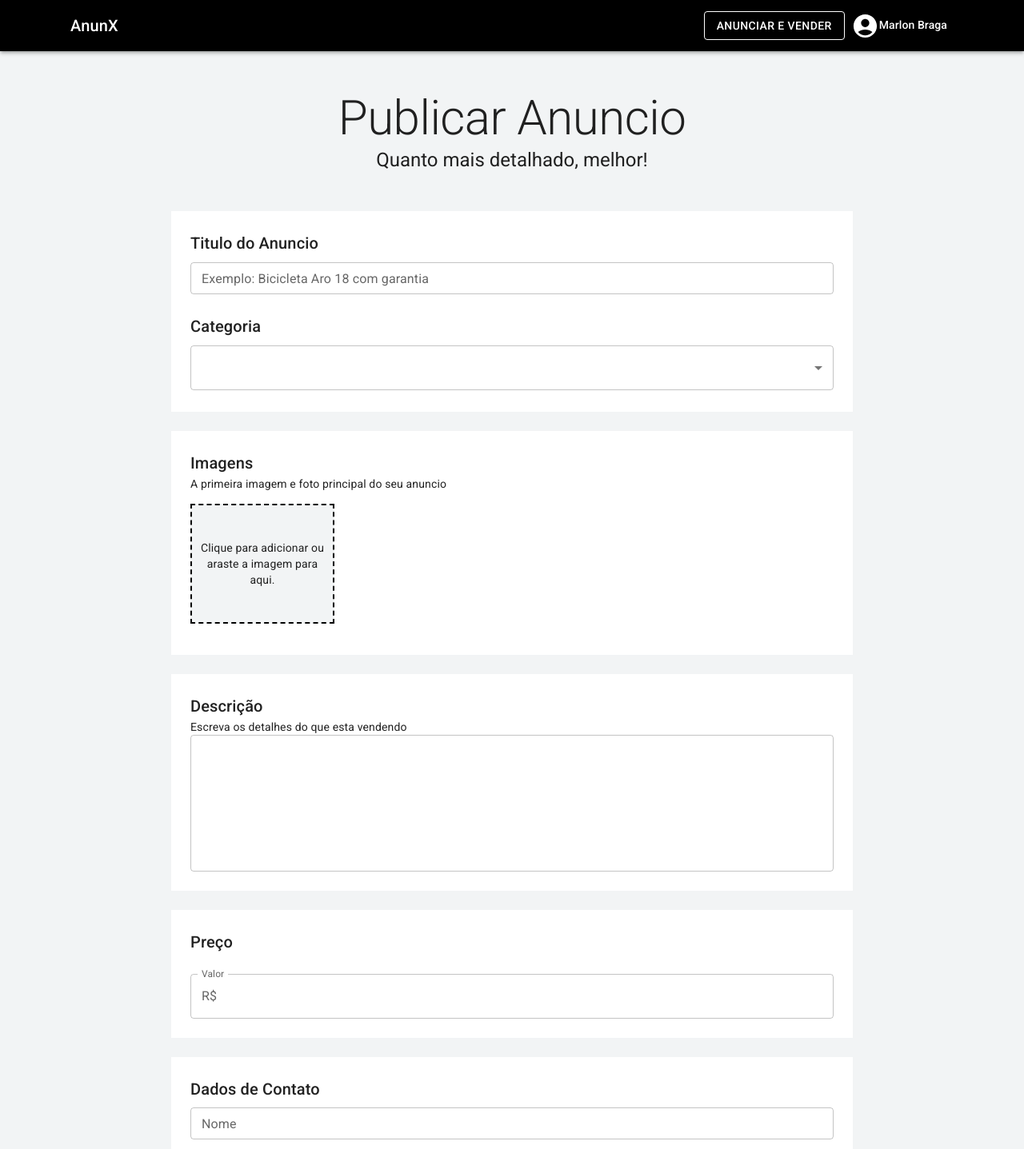
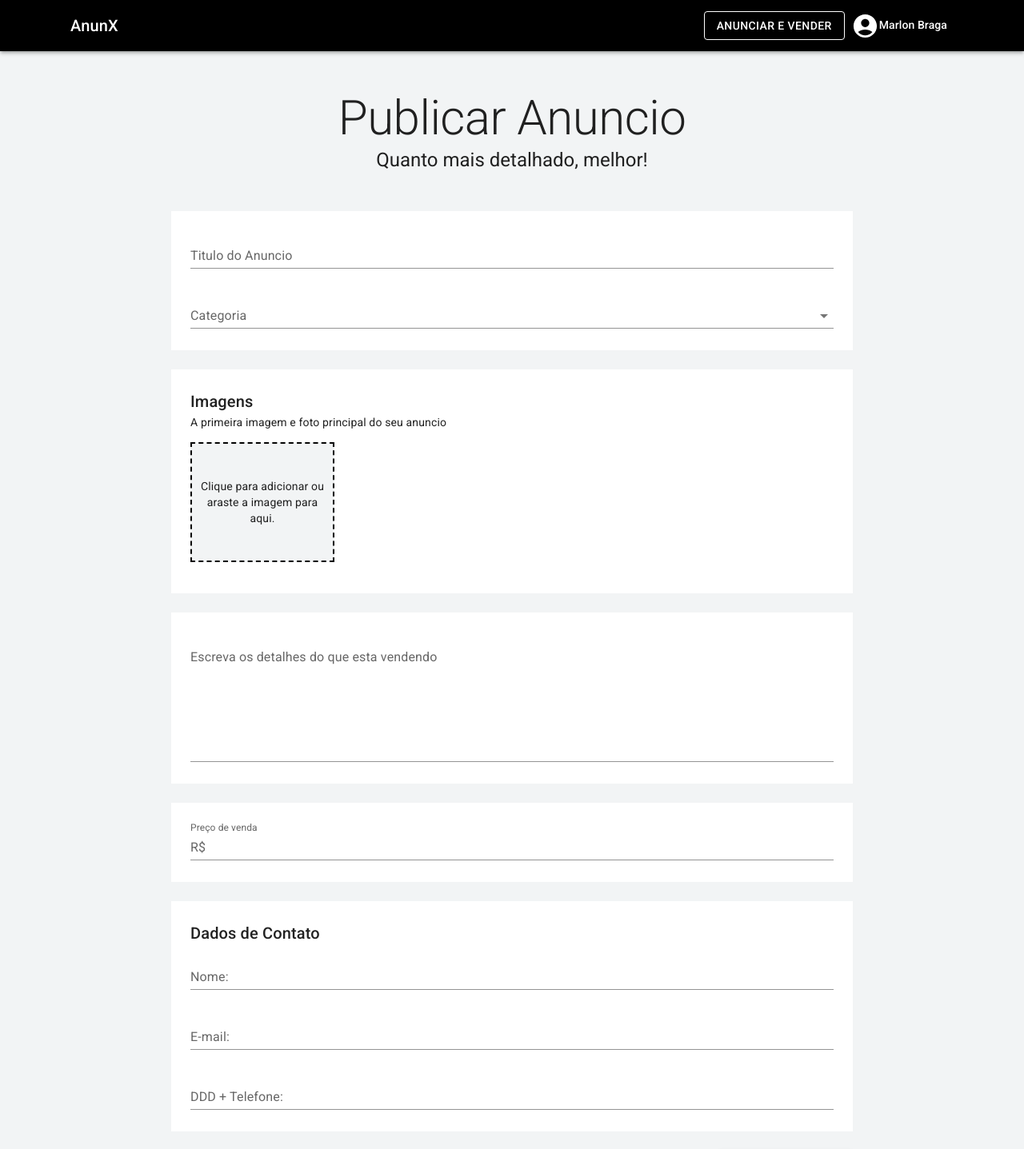
Before and after one commit to MarlonDev2000/anunx, a Next.js app: page /user/publish in a window 1280 px wide. Shown: the top 1437 px of the page at 80% size. Built offline with nearby package versions, Linux system fonts and the light colour scheme.

Commit message:
validacao dos campos price, name, email

```diff
--- a/pages/user/publish.js
+++ b/pages/user/publish.js
@@ -8,10 +8,10 @@ import {
   IconButton,
   InputLabel,
   InputAdornment,
-  OutlinedInput,
   MenuItem,
   FormControl,
   FormHelperText,
+  Input,
 } from '@mui/material'
 import { DeleteForever } from '@mui/icons-material'
 import { makeStyles } from '@mui/styles'
@@ -35,6 +35,9 @@ const useStyles = makeStyles(theme => ({
     display: 'flex',
     flexWrap: 'wrap',
     marginTop: 15,
+  },
+  inputLabel: {
+    fontWeight: 400,
   },
   dropZone: {
     display: 'flex',
@@ -84,8 +87,16 @@ const validationSchema = yup.object().shape({
     .string()
     .min(6, 'Escreva um titulo maior')
     .max(100, 'Titulo muito grande')
-    .required('Campo obrigatorio'),
-  category: yup.string().required('Campo obrigatorio'),
+    .required('Campo Obrigatorio*'),
+  category: yup.string().required('Campo Obrigatorio*'),
+  description: yup
+    .string()
+    .min(50, 'Escreva uma descricao com pelo menos 50 caracteres.')
+    .required('Campo Obrigatorio*'),
+  price: yup.number().positive().required('Campo Obrigatorio*'),
+  email: yup.string().email('Digite um e-mail valido').required('Campo Obrigatorio*'),
+  name: yup.string().required('Campo Obrigatorio*'),
+  phone: yup.number().required('Campo Obrigatorio*'),
 })
 
 const Publish = () => {
@@ -117,6 +128,11 @@ const Publish = () => {
         initialValues={{
           title: '',
           category: '',
+          description: '',
+          price: '',
+          email: '',
+          name: '',
+          phone: '',
         }}
         validationSchema={validationSchema}
         onSubmit={values => {
@@ -127,20 +143,10 @@ const Publish = () => {
           return (
             <form onSubmit={handleSubmit}>
               <Container maxWidth="sm">
-                <Typography
-                  component="h1"
-                  variant="h2"
-                  align="center"
-                  color="textPrimary"
-                >
+                <Typography component="h1" variant="h2" align="center" color="textPrimary">
                   Publicar Anuncio
                 </Typography>
-                <Typography
-                  component="h5"
-                  variant="h5"
-                  align="center"
-                  color="textPrimary"
-                >
+                <Typography component="h5" variant="h5" align="center" color="textPrimary">
                   Quanto mais detalhado, melhor!
                 </Typography>
               </Container>
@@ -150,60 +156,39 @@ const Publish = () => {
 
               <Container maxWidth="md" className={classes.boxContainer}>
                 <Box className={classes.box}>
-                  <Typography
-                    component="h6"
-                    variant="h6"
-                    color="textPrimary"
-                    marginBottom={1}
-                  >
-                    Titulo do Anuncio
-                  </Typography>
-                  <TextField
-                    name="title"
-                    value={values.title}
-                    onChange={handleChange}
-                    label="Exemplo: Bicicleta Aro 18 com garantia"
-                    size="small"
-                    fullWidth
-                    error={errors.title}
-                    helperText={errors.title}
-                  />
+                  <FormControl error={errors.title} fullWidth>
+                    <InputLabel className={classes.inputLabel} variant="standard">
+                      Titulo do Anuncio
+                    </InputLabel>
+                    <Input name="title" value={values.title} onChange={handleChange} />
+                    <FormHelperText>{errors.title}</FormHelperText>
+                  </FormControl>
                   <br />
                   <br />
-                  <Typography
-                    component="h6"
-                    variant="h6"
-                    color="textPrimary"
-                    marginBottom={1}
-                  >
-                    Categoria
-                  </Typography>
                   <FormControl error={errors.category} fullWidth>
+                    <InputLabel className={classes.inputLabel} variant="standard">
+                      Categoria
+                    </InputLabel>
                     <Select
                       name="category"
                       value={values.category}
                       fullWidth
                       onChange={handleChange}
+                      variant="standard"
                     >
                       <MenuItem value="Bebe e Crianca">Bebe e Crianca</MenuItem>
                       <MenuItem value="Agricultura">Agricultura</MenuItem>
                       <MenuItem value="Moda">Moda</MenuItem>
-                      <MenuItem value="Carros, Motos e Barcos">
-                        Carros, Motos e Barcos
-                      </MenuItem>
+                      <MenuItem value="Carros, Motos e Barcos">Carros, Motos e Barcos</MenuItem>
                       <MenuItem value="Servicos">Servicos</MenuItem>
                       <MenuItem value="Lazer">Lazer</MenuItem>
                       <MenuItem value="Animais">Animais</MenuItem>
-                      <MenuItem value="Moveis, Casa, Jardim">
-                        Moveis, Casa, Jardim
-                      </MenuItem>
+                      <MenuItem value="Moveis, Casa, Jardim">Moveis, Casa, Jardim</MenuItem>
                       <MenuItem value="Imoveis">Imoveis</MenuItem>
                       <MenuItem value="Equipamentos e Ferramentas">
                         Equipamentos e Ferramentas
                       </MenuItem>
-                      <MenuItem value="Celulares e Tablets">
-                        Celulares e Tablets
-                      </MenuItem>
+                      <MenuItem value="Celulares e Tablets">Celulares e Tablets</MenuItem>
                       <MenuItem value="Esporte">Esporte</MenuItem>
                       <MenuItem value="Tecnologia">Tecnologia</MenuItem>
                       <MenuItem value="Emprego">Emprego</MenuItem>
@@ -219,11 +204,7 @@ const Publish = () => {
                   <Typography component="h6" variant="h6" color="textPrimary">
                     Imagens
                   </Typography>
-                  <Typography
-                    component="div"
-                    variant="body2"
-                    color="textPrimary"
-                  >
+                  <Typography component="div" variant="body2" color="textPrimary">
                     A primeira imagem e foto principal do seu anuncio
                   </Typography>
                   <Box className={classes.thumbsContainer}>
@@ -264,71 +245,70 @@ const Publish = () => {
 
               <Container maxWidth="md" className={classes.boxContainer}>
                 <Box className={classes.box}>
-                  <Typography component="h6" variant="h6" color="textPrimary">
-                    Descrição
-                  </Typography>
-                  <Typography
-                    component="div"
-                    variant="body2"
-                    color="textPrimary"
-                  >
-                    Escreva os detalhes do que esta vendendo
-                  </Typography>
-                  <TextField multiline rows={6} variant="outlined" fullWidth />
-                </Box>
-              </Container>
-
-              <Container maxWidth="md" className={classes.boxContainer}>
-                <Box className={classes.box}>
-                  <Typography component="h6" variant="h6" color="textPrimary">
-                    Preço
-                  </Typography>
-                  <br />
-                  <FormControl fullWidth variant="outlined">
-                    <InputLabel>Valor</InputLabel>
-                    <OutlinedInput
-                      label="Valor"
-                      onChange={() => {}}
-                      startAdornment={
-                        <InputAdornment position="start">R$</InputAdornment>
-                      }
+                  <FormControl error={errors.description} fullWidth>
+                    <InputLabel className={classes.inputLabel} variant="standard">
+                      Escreva os detalhes do que esta vendendo
+                    </InputLabel>
+                    <Input
+                      multiline
+                      rows={6}
+                      name="description"
+                      variant="outlined"
+                      onChange={handleChange}
                     />
+                    <FormHelperText>{errors.description}</FormHelperText>
                   </FormControl>
                 </Box>
               </Container>
 
               <Container maxWidth="md" className={classes.boxContainer}>
                 <Box className={classes.box}>
-                  <Typography
-                    component="h6"
-                    variant="h6"
-                    color="textPrimary"
-                    gutterBottom
-                  >
+                  <FormControl error={errors.price} fullWidth>
+                    <InputLabel className={classes.inputLabel} variant="standard">
+                      Preço de venda
+                    </InputLabel>
+                    <Input
+                      name="price"
+                      startAdornment={<InputAdornment position="start">R$</InputAdornment>}
+                      onChange={handleChange}
+                    />
+                    <FormHelperText>{errors.price}</FormHelperText>
+                  </FormControl>
+                </Box>
+              </Container>
+
+              <Container maxWidth="md" className={classes.boxContainer}>
+                <Box className={classes.box}>
+                  <Typography component="h6" variant="h6" color="textPrimary" gutterBottom>
                     Dados de Contato
                   </Typography>
-                  <TextField
-                    label="Nome"
-                    variant="outlined"
-                    size="small"
-                    fullWidth
-                  />
+
+                  <FormControl error={errors.name} fullWidth>
+                    <InputLabel className={classes.inputLabel} variant="standard">
+                      Nome:
+                    </InputLabel>
+                    <Input name="name" value={values.name} onChange={handleChange} />
+                    <FormHelperText>{errors.name}</FormHelperText>
+                  </FormControl>
+
                   <br />
                   <br />
-                  <TextField
-                    label="E-mail"
-                    variant="outlined"
-                    size="small"
-                    fullWidth
-                  />
+                  <FormControl error={errors.email} fullWidth>
+                    <InputLabel className={classes.inputLabel} variant="standard">
+                      E-mail:
+                    </InputLabel>
+                    <Input name="email" value={values.email} onChange={handleChange} />
+                    <FormHelperText>{errors.email}</FormHelperText>
+                  </FormControl>
                   <br />
                   <br />
-                  <TextField
-                    label="Telefone"
-                    variant="outlined"
-                    size="small"
-                    fullWidth
-                  />
+                  <FormControl error={errors.phone} fullWidth>
+                    <InputLabel className={classes.inputLabel} variant="standard">
+                      DDD + Telefone:
+                    </InputLabel>
+                    <Input name="phone" value={values.phone} onChange={handleChange} />
+                    <FormHelperText>{errors.phone}</FormHelperText>
+                  </FormControl>
                 </Box>
               </Container>
               <Container maxWidth="md" className={classes.boxContainer}>
```
